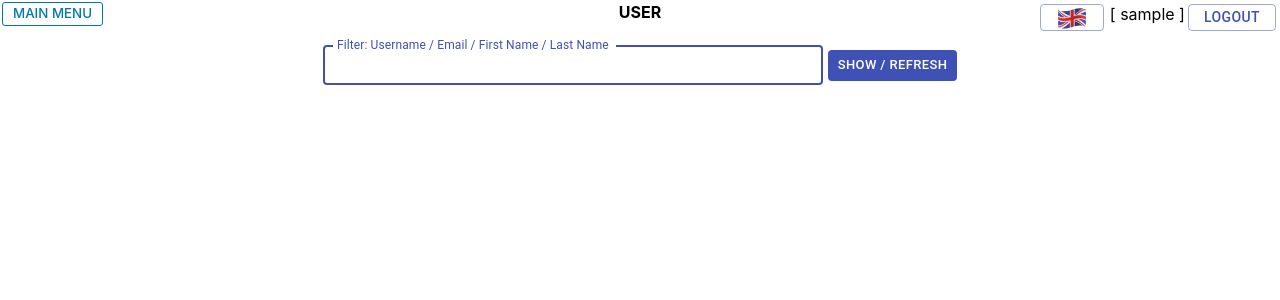
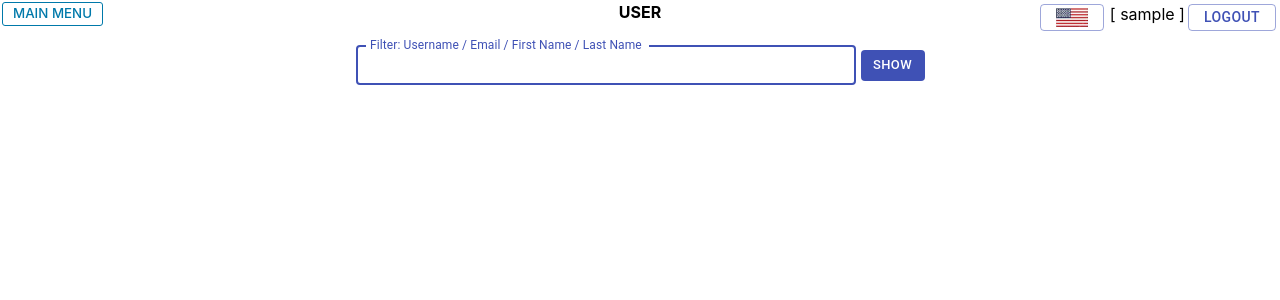
Before and after one commit to heri2000/django-react-boilerplate, a React (Create React App) app in the folder frontend/: page /en/user in a window 1280 px wide. Shown: the top 300 px of the page. Built offline with nearby package versions, Linux system fonts and the light colour scheme; sample sign-in values are in the browser's storage.

Commit message:
Minor changes

```diff
--- a/frontend/src/components/user/User.css
+++ b/frontend/src/components/user/User.css
@@ -41,6 +41,6 @@ body {
   flex: 1 1 auto;
 }
 
-.ShowRefreshButton {
+.ShowButton {
   margin: 5px 0 0 5px !important;
 }
--- a/frontend/src/components/user/User.js
+++ b/frontend/src/components/user/User.js
@@ -43,7 +43,7 @@ class User extends React.Component {
       { field: 'is_active', headerName: translation.user.is_active, type: "boolean", minWidth: 150, flex: 0, editable: false },
     ];
 
-    const handleShowRefreshButtonClick = (filter) => {
+    const handleShowButtonClick = (filter) => {
       this.setState({ filter: filter, buttonAndDataVisibility: "visible" });
       this.props.getUsers(filter);
     }
@@ -59,10 +59,11 @@ class User extends React.Component {
     return(
       <AppContainer title={translation.user.moduleTitle}>
         <div className="PageContent">
-          <UserFilter handleShowRefreshButtonClick={handleShowRefreshButtonClick} />
+          <UserFilter handleShowButtonClick={handleShowButtonClick} />
           <div className="ButtonPanel" style={{visibility: this.state.buttonAndDataVisibility}}>
             <CommonButton onClick={handleNewUserButtonClick}>{translation.user.newUser}</CommonButton>
             <CommonButton>{translation.user.edit}</CommonButton>
+            <CommonButton>{translation.user.withSelected}</CommonButton>
           </div>
           <div className="DataPanel" style={{visibility: this.state.buttonAndDataVisibility}}>
             <CommonDataGrid columns={columns} rows={users} />
--- a/frontend/src/components/user/UserFilter.js
+++ b/frontend/src/components/user/UserFilter.js
@@ -2,17 +2,17 @@ import { useState } from 'react'
 import { H_GetTranslation } from "../../libs/Libs";
 import { CommonTextField, CommonButton } from "../../libs/Common";
 
-const UserFilter = ({ handleShowRefreshButtonClick }) => {
+const UserFilter = ({ handleShowButtonClick }) => {
   const [filter, setFilter] = useState("");
 
   const handleFilterKeyPress = (e) => {
     if (e.key === "Enter") {
-      handleShowRefreshButtonClick(filter);
+      handleShowButtonClick(filter);
     }
   }
 
   const handleClick = () => {
-    handleShowRefreshButtonClick(filter);
+    handleShowButtonClick(filter);
   }
 
   const translation = H_GetTranslation();
@@ -30,11 +30,11 @@ const UserFilter = ({ handleShowRefreshButtonClick }) => {
       />
       <div>
         <CommonButton
-          className="ShowRefreshButton"
+          className="ShowButton"
           onClick={handleClick}
           color="primary"
         >
-          {translation.user.showRefresh}
+          {translation.user.show}
         </CommonButton>
       </div>
     </div>
--- a/frontend/src/translations/en.json
+++ b/frontend/src/translations/en.json
@@ -39,9 +39,10 @@
     "edit": "Edit",
     "editUser": "Edit User",
     "filterUserNameEmailFirstNameLastName": "Filter: Username / Email / First Name / Last Name",
-    "showRefresh": "Show / Refresh",
+    "show": "Show",
     "cancel": "Cancel",
     "save": "Save",
+    "withSelected": "With selected ...",
     "username": "User Name",
     "email": "Email",
     "first_name": "First Name",
--- a/frontend/src/translations/id.json
+++ b/frontend/src/translations/id.json
@@ -39,9 +39,10 @@
     "edit": "Ubah",
     "editUser": "Ubah User",
     "filterUserNameEmailFirstNameLastName": "Filter: Nama User / Email / Nama Depan / Nama Belakang",
-    "showRefresh": "Tampilkan / Refresh",
+    "show": "Tampilkan",
     "cancel": "Batal",
     "save": "Simpan",
+    "withSelected": "Dengan yang dipilih ...",
     "username": "Nama Pengguna",
     "email": "Email",
     "first_name": "Nama Depan",
```
Also changed, not shown: frontend/src/assets/flag-en.png, frontend/src/assets/flag-id.png.
